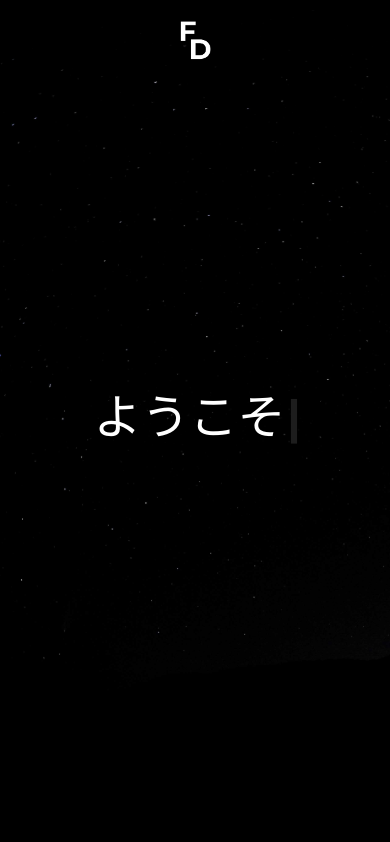
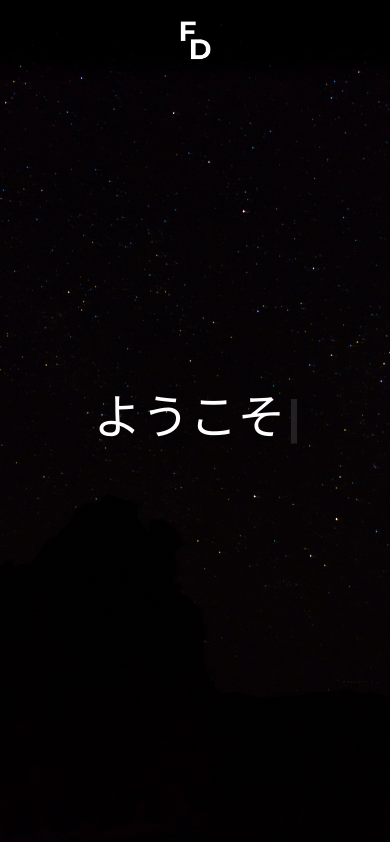
Before and after one commit to fdaniall/personal-website, a Next.js app in the folder fdaniall/: page / in a window 390 px wide. Shown: the top 842 px of the page. Built offline with nearby package versions, Linux system fonts and the light colour scheme.

Commit message:
Add Another Background Image for Mobile

```diff
--- a/fdaniall/src/app/globals.css
+++ b/fdaniall/src/app/globals.css
@@ -15,10 +15,17 @@
 * {
     margin: 0;
     padding: 0;
+    box-sizing: border-box;
+}
+
+html {
+    scroll-behavior: smooth;
+    width: 100%;
+    height: 100%;
 }
 
 body {
-    background-image: url(../app/styles/images/blackwallpaper.jpg);
+    background-image: url('../app/styles/images/blackwallpaper.jpg');
     background-attachment: fixed;
     background-size: cover;
     background-position: center;
@@ -29,6 +36,10 @@ body {
     height: 100%;
 }
 
-html {
-    scroll-behavior: smooth;
+@media (max-width: 600px) {
+    body {
+        background-image: url('../app/styles/images/blackwallpapermobile.jpg');
+        background-size: cover;
+        background-position: center center;
+    }
 }
```
Also changed, not shown: fdaniall/src/app/styles/images/blackwallpapermobile.jpg (added).
